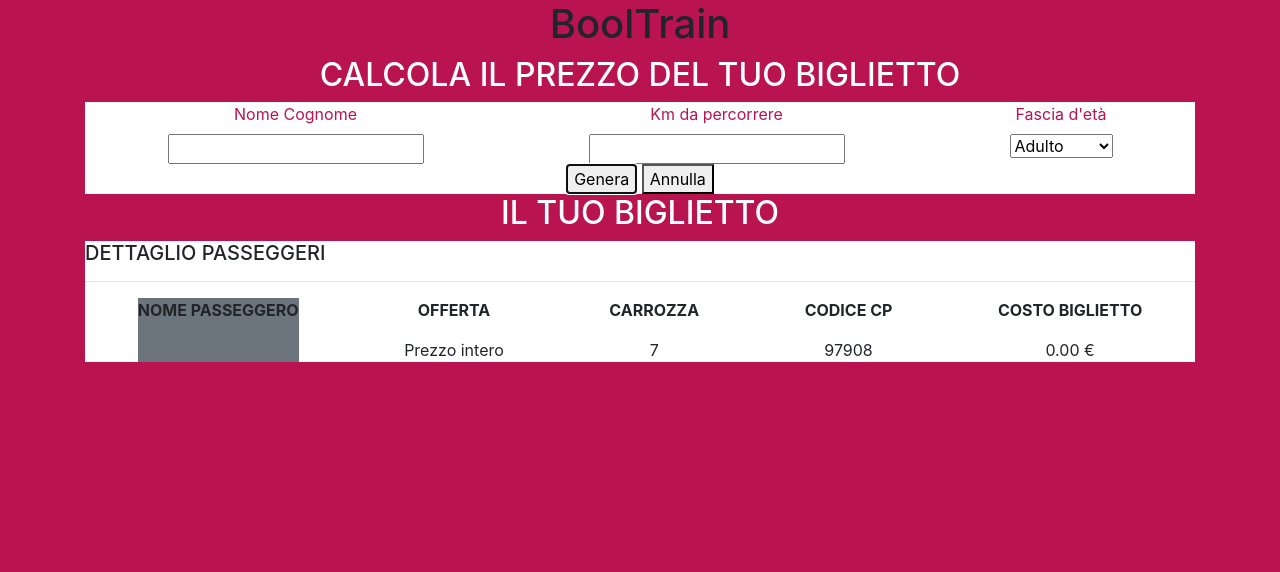
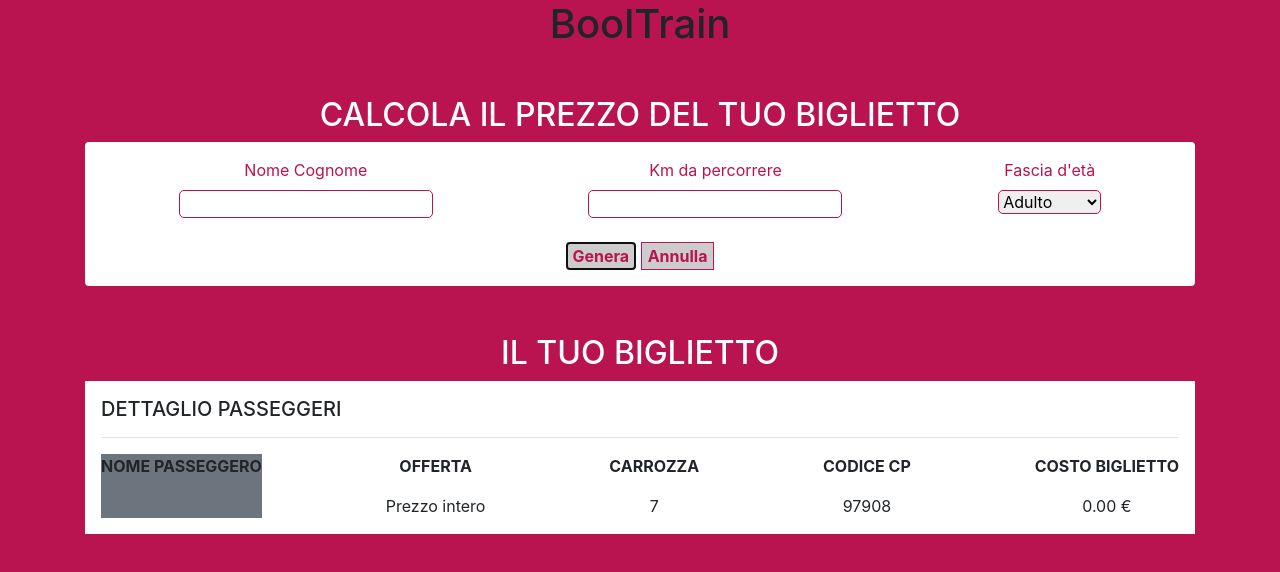
Before and after one commit to gicunho/js-biglietto-treno-form, a plain HTML site: page index.html in a window 1280 px wide. Both pictures are taken after a click on the button "Genera". Drawn offline with nearby package versions, Linux system fonts and the light colour scheme.

Commit message:
Aggiunto commenti e display scomparsa

```diff
--- a/assets/css/style.css
+++ b/assets/css/style.css
@@ -6,3 +6,20 @@
 .tx_pink {
     color: #b91450;
 }
+
+input, select{
+    border-radius: 5px;
+    border: 1px solid #b91450;
+}
+
+button{
+    border-radius: 10px;
+    border: 1px solid #b91450;
+    background-color: #cccccc;
+    color: #b91450;
+    font-weight: bold;
+}
+
+#biglietto_generato{
+    display: none;
+}
--- a/assets/js/main.js
+++ b/assets/js/main.js
@@ -2,6 +2,12 @@
 //var distance = prompt('Inserisci i km da percorrere');
 //var age = parseInt(prompt('Inserisci l\'età'));
 
+/**
+ * Generatore numero casuale tra un minimo ed un massimo (escluso)
+ * @param {number} min - numero minimo da generare
+ * @param {number} max - numero massimo da generare (escluso)
+ * @returns
+ */
 function generaNumeroCasuale(min, max) {
     min = Math.ceil(min);
     max = Math.floor(max);
@@ -10,13 +16,10 @@ function generaNumeroCasuale(min, max) {
 
 function generaBiglietto() {
     var nomePasseggero = document.getElementById('nome_cognome').value;
-    document.getElementById('nome_passeggero').innerHTML = nomePasseggero;
+    var distance = document.getElementById('percorso_km').value;
+    var fasciaEta = document.getElementById('fascia_eta').value;
 
-    var distance = document.getElementById('percorso_km').value;
-
-    var fasciaEta = document.getElementById('fascia_eta').value;
-    console.log(fasciaEta);
-
+    //Calcolo prezzo biglietto
     var coefficiente = 0.21;
     var prezzoInt = distance * coefficiente;
 
@@ -28,28 +31,31 @@ function generaBiglietto() {
     }
     //va applicato uno sconto del 40% per gli over 65.
     else if (fasciaEta == 'Over 65') {
-    sconto = 40;
+        sconto = 40;
     promo = 'Sconto Over 65'
     } else {
         promo = 'Prezzo intero'
     }
-    console.log(sconto);
-    console.log(promo);
-    document.getElementById('sconto_passeggero').innerHTML = promo;
     //L'output del prezzo finale va messo fuori in forma umana (con massimo due decimali, per indicare centesimi sul prezzo).
 
     if (fasciaEta == 'Minorenne' || fasciaEta == 'Over 65') {
-    prezzo = prezzoInt - ((prezzoInt * sconto) / 100);
+        prezzo = prezzoInt - ((prezzoInt * sconto) / 100);
     } else if (fasciaEta == 'Adulto') {
-    prezzo = prezzoInt
+        prezzo = prezzoInt
     }
+
+    //Codice carozza
+    var carrozza = generaNumeroCasuale(1, 11);
+    //Codice treno (numero casuale tra 90000 e 100000 escluso)
+    var codiceTreno = generaNumeroCasuale(90000, 100000);
+
+    document.getElementById('nome_passeggero').innerHTML = nomePasseggero;
+    document.getElementById('sconto_passeggero').innerHTML = promo;
     document.getElementById('costo_biglietto').innerHTML = prezzo.toFixed(2) + ' €';
+    document.getElementById('carrozza').innerHTML = carrozza;
+    document.getElementById('codice_cp').innerHTML = codiceTreno;
 
-    var carrozza = generaNumeroCasuale(1, 11);
-    document.getElementById('carrozza').innerHTML = carrozza;
-
-    var codiceTreno = generaNumeroCasuale(90000, 100000);
-    document.getElementById('codice_cp').innerHTML = codiceTreno;
+    document.getElementById('biglietto_generato').style.display='block';
 }
 
 function resetBiglietto() {
@@ -61,4 +67,7 @@ function resetBiglietto() {
     document.getElementById('costo_biglietto').innerHTML = '';
     document.getElementById('carrozza').innerHTML = '';
     document.getElementById('codice_cp').innerHTML = '';
+
+    document.getElementById('biglietto_generato').style.display='none';
+
 }
--- a/index.html
+++ b/index.html
@@ -15,10 +15,12 @@
 </head>
 <body class="bg_pink">
     <h1 class="text-center">BoolTrain</h1>
+
+    <!-- Sezione con input e pulsanti per generazione biglietto -->
     <div class="container text-center">
-        <h2 class="text-uppercase text-white">calcola il prezzo del tuo biglietto</h2>
-        <div class="bg-white">
-            <div id="datiBiglietto" class="tx_pink d-flex justify-content-around">
+        <h2 class="text-uppercase text-white mt-5">calcola il prezzo del tuo biglietto</h2>
+        <div class="bg-white p-3 rounded">
+            <div id="datiBiglietto" class="tx_pink d-flex justify-content-around mb-4">
                 <div>
                     <label for="nome_cognome">Nome Cognome</label><br>
                     <input type="text" name="nome_cognome" id="nome_cognome">
@@ -40,11 +42,12 @@
                 <button onclick="resetBiglietto()">Annulla</button>
         </div>
 
-        <h2 class="text-uppercase text-white">il tuo biglietto</h2>
-        <div class="bg-white">
+        <!-- Sezione del biglietto visibile solo dopo la generazione del biglietto -->
+        <h2 class="text-uppercase text-white mt-5">il tuo biglietto</h2>
+        <div id="biglietto_generato" class="bg-white p-3">
             <h5 class="text-uppercase text-left">dettaglio passeggeri</h5>
             <hr>
-            <div class="d-flex justify-content-around">
+            <div class="d-flex justify-content-between">
                 <div class="bg-secondary">
                     <p class="font-weight-bold text-uppercase"> Nome passeggero</p>
                     <span id="nome_passeggero"></span>
```
